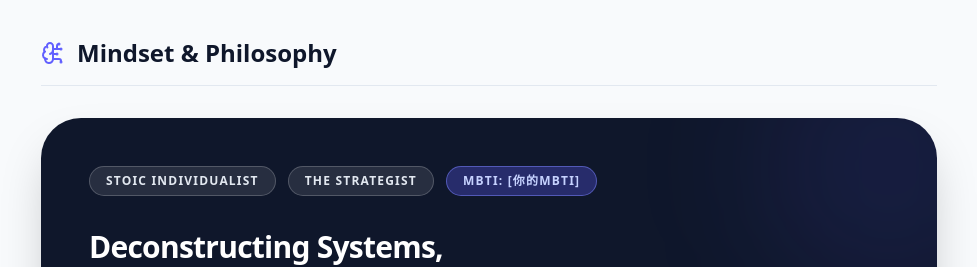
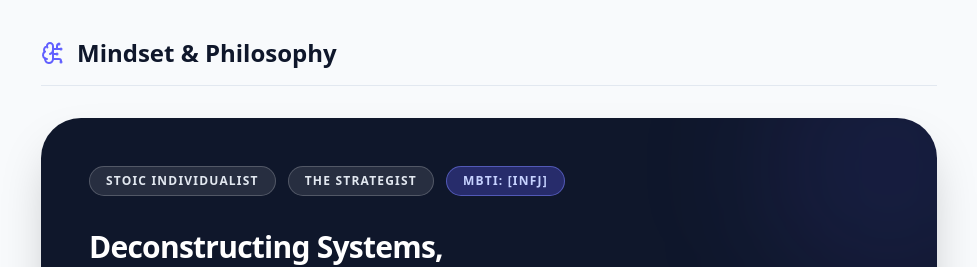
Before and after one commit to Dennis030204/my_website, a Next.js app: page /about in a window 1280 px wide. Shown: the part 2214-2481 px from the top of the page, without its empty margins (151-1128 px from the left). Built offline with nearby package versions, Linux system fonts and the light colour scheme.

Commit message:
Update profile

```diff
--- a/app/about/page.tsx
+++ b/app/about/page.tsx
@@ -20,9 +20,9 @@ export default function About() {
           </p>
           {/* 社交链接 (记得换成你的真实链接) */}
           <div className="flex gap-4">
-            <a href="#" className="p-2 bg-white border border-slate-200 rounded-full hover:shadow-md transition-all text-slate-600 hover:text-blue-600"><Github className="w-5 h-5" /></a>
-            <a href="#" className="p-2 bg-white border border-slate-200 rounded-full hover:shadow-md transition-all text-slate-600 hover:text-blue-600"><Linkedin className="w-5 h-5" /></a>
-            <a href="mailto:DennisChen2003@outlook.com" className="p-2 bg-white border border-slate-200 rounded-full hover:shadow-md transition-all text-slate-600 hover:text-blue-600"><Mail className="w-5 h-5" /></a>
+            <a href="https://github.com/Dennis030204" className="p-2 bg-white border border-slate-200 rounded-full hover:shadow-md transition-all text-slate-600 hover:text-blue-600"><Github className="w-5 h-5" /></a>
+            <a href="https://www.linkedin.com/in/rongzhidennischen2003/" className="p-2 bg-white border border-slate-200 rounded-full hover:shadow-md transition-all text-slate-600 hover:text-blue-600"><Linkedin className="w-5 h-5" /></a>
+            <a href="mailto:contact@rongzhi-chen.com" className="p-2 bg-white border border-slate-200 rounded-full hover:shadow-md transition-all text-slate-600 hover:text-blue-600"><Mail className="w-5 h-5" /></a>
           </div>
         </section>
 
@@ -176,7 +176,7 @@ export default function About() {
                 </span>
                 {/* 这里的 MBTI 你可以替换成你真实的，比如 ENTJ 或 INTJ */}
                 <span className="px-4 py-1.5 bg-indigo-500/30 border border-indigo-400/50 rounded-full text-xs font-bold tracking-widest uppercase text-indigo-200">
-                  MBTI: [你的MBTI]
+                  MBTI: [INFJ]
                 </span>
               </div>
 
```
